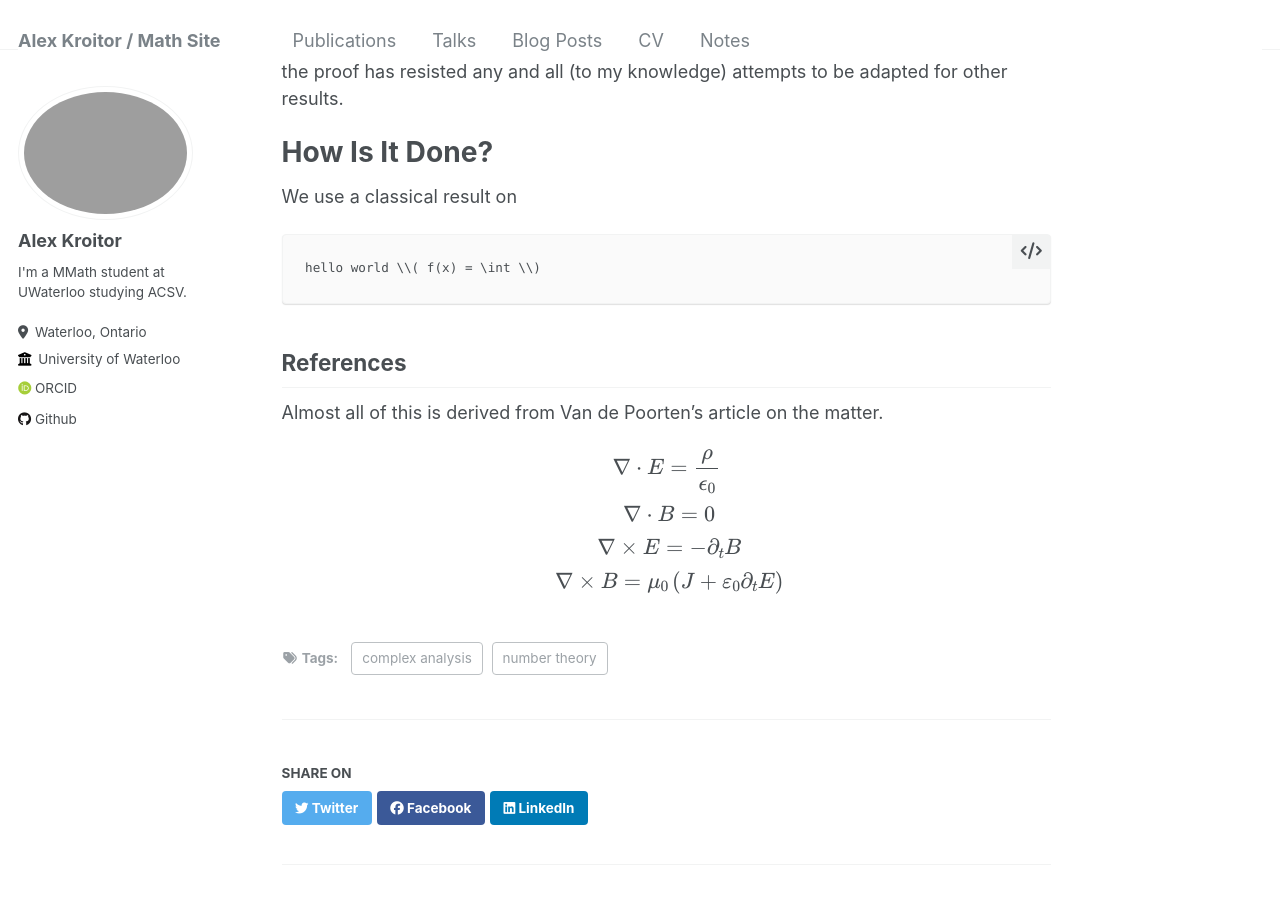
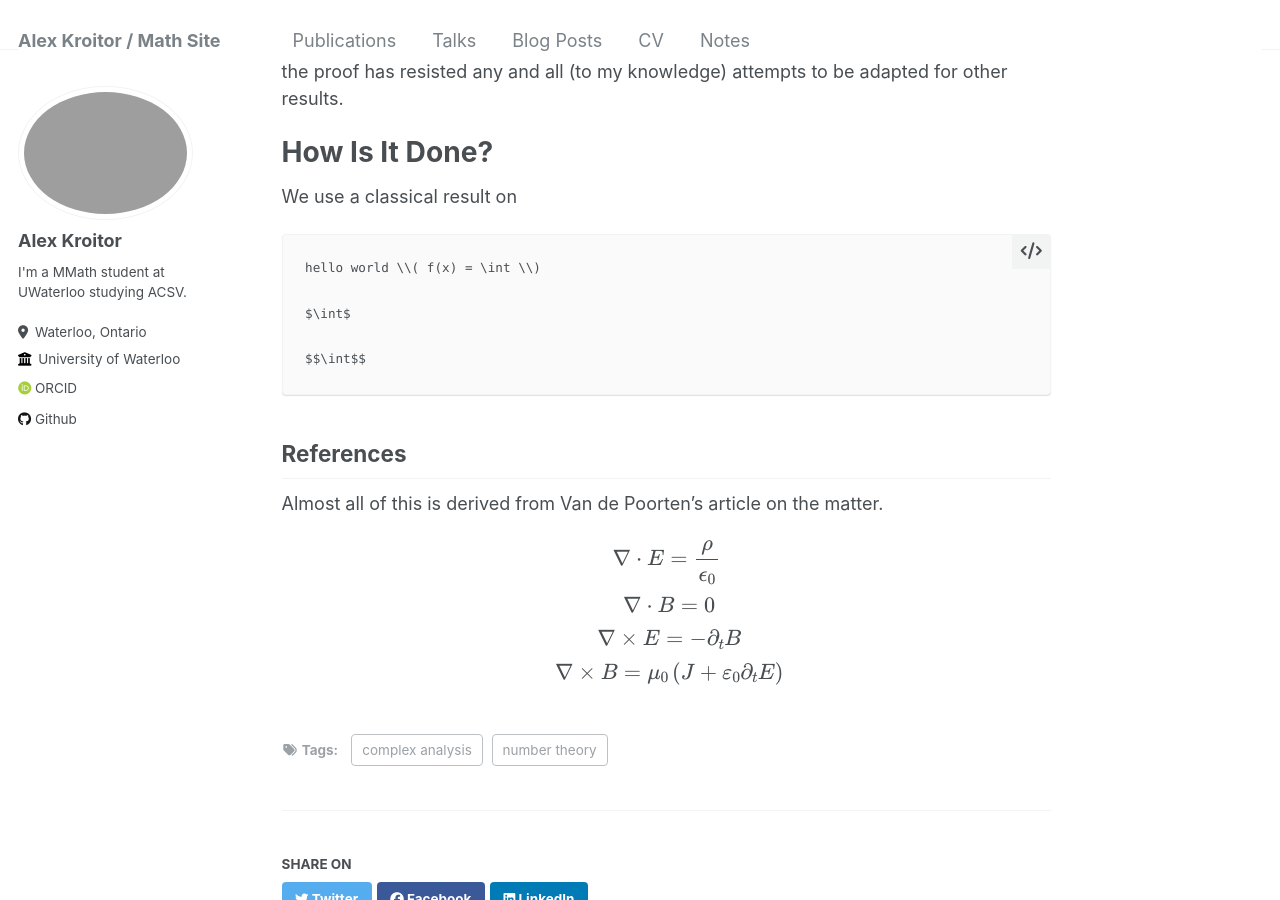
Before and after one commit to akroitor/akroitor.github.io, a Jekyll site: the page built from _posts/2024-04-15-blog-post.md, in a window 1280 px wide and 900 px high, scrolled down 869 px. Built offline with Jekyll 4.4.1, drawn with Linux system fonts in a browser that asks for light colours; some web fonts are replaced.

Commit message:
Update 2024-04-15-blog-post.md

````diff
--- a/_posts/2024-04-15-blog-post.md
+++ b/_posts/2024-04-15-blog-post.md
@@ -34,6 +34,10 @@ We use a classical result on
 
 ```
 hello world \\( f(x) = \int \\)
+
+$\int$
+
+$$\int$$
 ```
 
 
````
